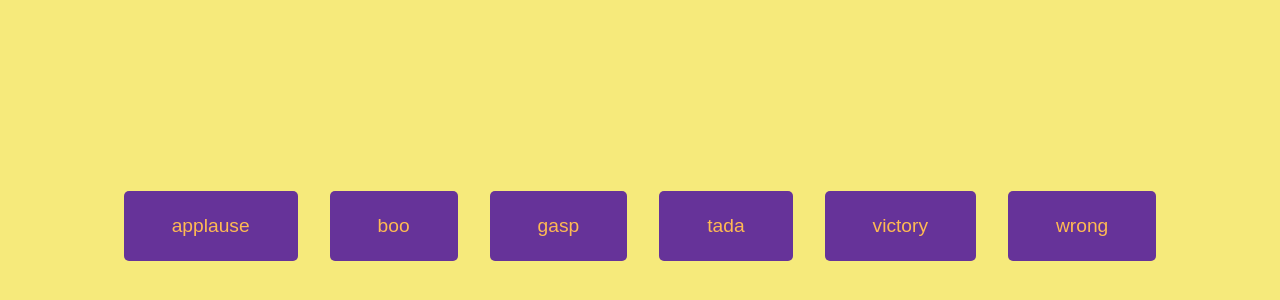
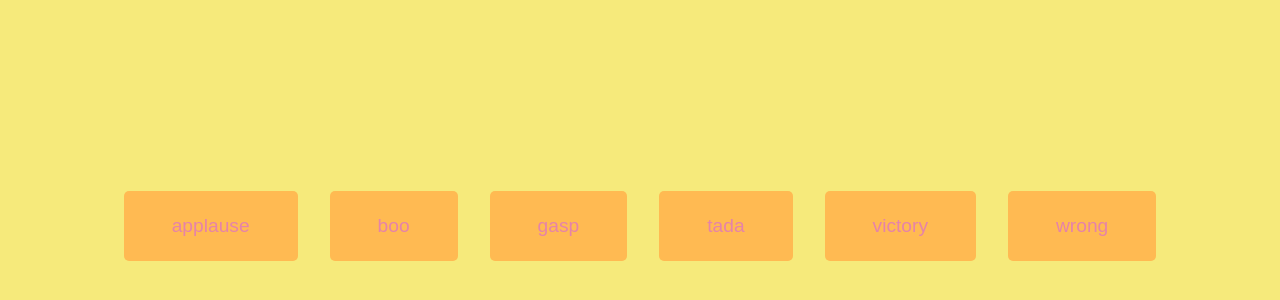
Before and after one commit to CaliWeireter/website, a plain HTML site: page sound.html in a window 1280 px wide. Shown: the part 174-474 px from the top of the page. Drawn offline with Linux system fonts and the light colour scheme.

Commit message:
Sun, Mar 19, 2023, 8:46 PM -07:00

```diff
--- a/css/sound.css
+++ b/css/sound.css
@@ -11,8 +11,8 @@ body {
 }
 
 .btn {
-    background-color: rebeccapurple;
-    color: #FFBA52FF;
+    background-color: #FFBA52FF;
+    color: #E683A9FF;
     border: 0;
     border-radius: 5px;
     margin: 1rem;
```
